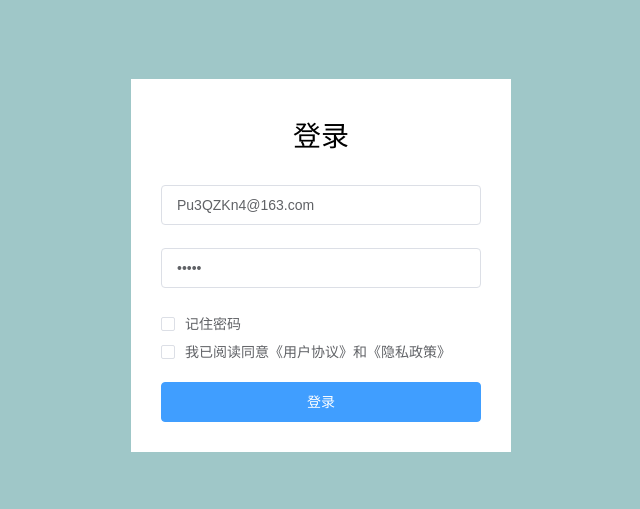
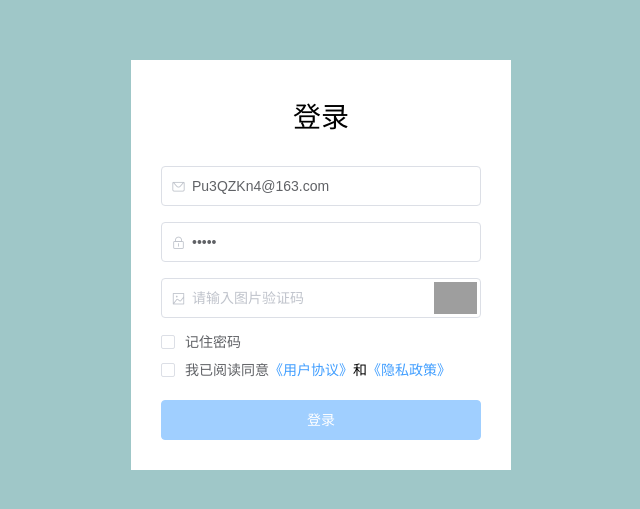
Before and after one commit to yanzi321/vedio_advc, a Vue app: page /#/login in a window 1280 px wide. Shown: the part 135-644 px from the top of the page, without its empty margins (319-959 px from the left). Built offline with nearby package versions, Linux system fonts and the light colour scheme; grey boxes are pictures that could not be loaded.

Commit message:
更新接口

```diff
--- a/src/background.js
+++ b/src/background.js
@@ -25,7 +25,7 @@ async function createWindow() {
   if (process.env.WEBPACK_DEV_SERVER_URL) {
     // Load the url of the dev server if in development mode
     await win.loadURL(process.env.WEBPACK_DEV_SERVER_URL);
-    // if (!process.env.IS_TEST) win.webContents.openDevTools();
+    if (!process.env.IS_TEST) win.webContents.openDevTools();
   } else {
     createProtocol("app");
     // Load the index.html when not in development
--- a/src/router/index.js
+++ b/src/router/index.js
@@ -23,6 +23,20 @@ const routes = [
       auth: false
     },
     component: () => import("@/views/login")
+  },
+  {
+    path: "/rules/user",
+    meta: {
+      auth: false
+    },
+    component: () => import("@/views/rules/user")
+  },
+  {
+    path: "/rules/privacy",
+    meta: {
+      auth: false
+    },
+    component: () => import("@/views/rules/privacy")
   }
 ];
 
--- a/src/services/api.js
+++ b/src/services/api.js
@@ -8,3 +8,9 @@ export const UserInfo = data => HTTP(`/api/frontend/user-info`, data, "get");
 
 // 获取播放地址
 export const GetVideo = data => HTTP(`/api/frontend/video-url`, data, "get");
+
+// 用户协议
+export const GetRules = data => HTTP(`/api/frontend/rules`, data, "get");
+
+// 图片验证码
+export const CheckCaptcha = data => HTTP(`/api/frontend/check-captcha`, data);
--- a/src/utils/axios.js
+++ b/src/utils/axios.js
@@ -8,7 +8,7 @@ import router from "@/router";
 // http://advpc.muke.design
 const domain = "http://advpc.muke.design";
 
-axios.defaults.timeout = 30000;
+axios.defaults.timeout = 60000;
 axios.defaults.baseURL = domain;
 
 //http request 拦截器
@@ -50,10 +50,13 @@ export async function HTTP(url = "", params = {}, methods = "post") {
         }
       })
       .catch(err => {
-        if (err.response.status === 401) {
+        const response = err.response;
+        if (response.status === 401) {
+          localStorage.clear();
+          sessionStorage.clear();
           router.push("/login");
         }
-        reject(err.response.data.msg || err.response.statusText);
+        reject(response.data.msg || response.statusText);
       });
   });
 }
--- a/src/views/index.vue
+++ b/src/views/index.vue
@@ -75,8 +75,14 @@ export default {
   },
   methods: {
     init() {
+      const loading = this.$loading({
+        lock: true,
+        text: "数据加载中",
+        spinner: "el-icon-loading"
+      });
       UserInfo().then(({ data }) => {
         this.user = data;
+        loading.close();
       });
     },
 
--- a/src/views/login.vue
+++ b/src/views/login.vue
@@ -2,30 +2,59 @@
   <div class="login-page">
     <div class="form">
       <div class="title">登录</div>
-      <el-form ref="form" :model="form" :rules="rules">
-        <el-form-item prop="email" label="">
+      <el-form ref="form" :model="form">
+        <el-form-item label="" :style="{ marginBottom: '15px' }">
           <el-input
             v-model="form.email"
             placeholder="请输入您的账号"
+            prefix-icon="el-icon-message"
           ></el-input>
         </el-form-item>
-        <el-form-item prop="password" label="">
+        <el-form-item :style="{ marginBottom: '15px' }" label="">
           <el-input
             type="password"
             v-model="form.password"
             placeholder="请输入您的密码"
-          ></el-input>
+            prefix-icon="el-icon-lock"
+          >
+          </el-input>
+        </el-form-item>
+        <el-form-item
+          :style="{ marginBottom: '10px', position: 'relative' }"
+          label=""
+        >
+          <el-input
+            v-model="form.code"
+            placeholder="请输入图片验证码"
+            prefix-icon="el-icon-picture-outline"
+            maxlength="6"
+          >
+          </el-input>
+          <img
+            :src="`http://advpc.muke.design/api/frontend/captcha?time=${time}`"
+            class="codeImage"
+            alt=""
+            @click="renderImage"
+          />
         </el-form-item>
         <div>
           <el-checkbox>记住密码</el-checkbox>
         </div>
-        <div :style="{ paddingBottom: '15px' }">
-          <el-checkbox>我已阅读同意《用户协议》和《隐私政策》</el-checkbox>
+        <div :style="{ paddingBottom: '15px', display: 'flex' }">
+          <el-checkbox>我已阅读同意</el-checkbox>
+          <div class="link" @click="openModal('user')">《用户协议》</div>
+          <div class="text">和</div>
+          <div class="link" @click="openModal('privacy')">《隐私政策》</div>
         </div>
         <el-button
           type="primary"
           :loading="loading"
           :style="{ width: '100%' }"
+          :disabled="
+            form.email.length === 0 ||
+              form.password.length === 0 ||
+              form.code.length === 0
+          "
           @click="login"
           >登录</el-button
         >
@@ -34,36 +63,36 @@
   </div>
 </template>
 <script>
-import { UserLogin } from "@/services/api";
+import { UserLogin, CheckCaptcha } from "@/services/api";
 export default {
   components: {},
   data() {
     return {
       form: {
         email: "Pu3QZKn4@163.com",
-        password: "admin"
+        password: "admin",
+        code: ""
       },
-      loading: false,
-      rules: {
-        email: {
-          required: true,
-          message: "请输入您的账号",
-          trigger: "blur"
-        },
-        password: {
-          required: true,
-          message: "请输入您的密码",
-          trigger: "blur"
-        }
-      }
+      time: null,
+      loading: false
     };
   },
+  mounted() {
+    this.renderImage();
+  },
   methods: {
+    openModal(key) {
+      window.open(`/#/rules/${key}`);
+    },
+
     login() {
-      this.$refs["form"].validate(valid => {
-        if (valid) {
-          this.loading = true;
-          UserLogin(this.form)
+      const form = this.form;
+      this.loading = true;
+      CheckCaptcha({
+        code: form.code
+      })
+        .then(() => {
+          UserLogin(form)
             .then(({ data }) => {
               this.loading = false;
               sessionStorage.video_token = data.token;
@@ -71,10 +100,17 @@ export default {
             })
             .catch(err => {
               this.loading = false;
-              this.$message.error(err);
+              alert(err);
             });
-        }
-      });
+        })
+        .catch(err => {
+          this.loading = false;
+          alert(err);
+        });
+    },
+
+    renderImage() {
+      this.time = new Date().getTime();
     }
   }
 };
@@ -98,6 +134,17 @@ export default {
       width: 320px;
       padding-bottom: 20px;
     }
+    .link {
+      color: #409eff;
+      cursor: pointer;
+    }
+    .codeImage {
+      position: absolute;
+      height: 32px;
+      top: 4px;
+      right: 4px;
+      cursor: pointer;
+    }
   }
 }
 </style>
--- a/src/views/personal.vue
+++ b/src/views/personal.vue
@@ -107,8 +107,14 @@ export default {
   },
   methods: {
     init() {
+      const loading = this.$loading({
+        lock: true,
+        text: "数据加载中",
+        spinner: "el-icon-loading"
+      });
       UserInfo().then(({ data }) => {
         this.user = data;
+        loading.close();
       });
     }
   }
--- /dev/null
+++ b/src/views/rules/privacy.vue
@@ -0,0 +1,52 @@
+<template>
+  <div class="rules-privacy-page">
+    <div class="container" v-if="row">
+      <div class="title">{{ row.name }}</div>
+      <div class="content" v-html="row.value"></div>
+    </div>
+  </div>
+</template>
+<script>
+import { GetRules } from "@/services/api";
+export default {
+  data() {
+    return {
+      row: null
+    };
+  },
+  mounted() {
+    this.init();
+  },
+  methods: {
+    init() {
+      const loading = this.$loading({
+        lock: true,
+        text: "协议加载中",
+        spinner: "el-icon-loading"
+      });
+      GetRules().then(({ data }) => {
+        this.row = data[1];
+        loading.close();
+      });
+    }
+  }
+};
+</script>
+<style lang="scss" scoped>
+.rules-privacy-page {
+  clear: both;
+  overflow: hidden;
+  .container {
+    padding: 15px;
+    .title {
+      font-size: 20px;
+      font-weight: bold;
+      text-align: center;
+    }
+    .content {
+      font-size: 16px;
+      padding-top: 15px;
+    }
+  }
+}
+</style>
--- /dev/null
+++ b/src/views/rules/user.vue
@@ -0,0 +1,52 @@
+<template>
+  <div class="rules-user-page">
+    <div class="container" v-if="row">
+      <div class="title">{{ row.name }}</div>
+      <div class="content" v-html="row.value"></div>
+    </div>
+  </div>
+</template>
+<script>
+import { GetRules } from "@/services/api";
+export default {
+  data() {
+    return {
+      row: null
+    };
+  },
+  mounted() {
+    this.init();
+  },
+  methods: {
+    init() {
+      const loading = this.$loading({
+        lock: true,
+        text: "协议加载中",
+        spinner: "el-icon-loading"
+      });
+      GetRules().then(({ data }) => {
+        this.row = data[0];
+        loading.close();
+      });
+    }
+  }
+};
+</script>
+<style lang="scss" scoped>
+.rules-user-page {
+  clear: both;
+  overflow: hidden;
+  .container {
+    padding: 15px;
+    .title {
+      font-size: 20px;
+      font-weight: bold;
+      text-align: center;
+    }
+    .content {
+      font-size: 16px;
+      padding-top: 15px;
+    }
+  }
+}
+</style>
```
